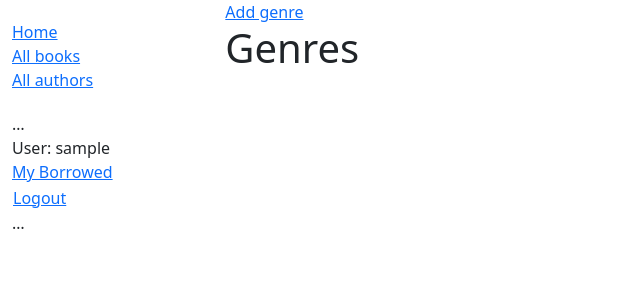
After one commit to DrewKrehel/local-library-django-tutorial-dk, a Django app: page /catalog/genres/ in a window 1280 px wide. The commit adds this page. Shown: the top 300 px of the page, without its empty margins (0-640 px from the left). Run offline with Django 4.2, Linux system fonts and the light colour scheme; the visitor is signed in with stand-in values (Sample User, id 1); data that the repository does not hold is empty.

Commit message:
adding genres

```diff
--- a/locallibrary/catalog/templates/catalog/author_detail.html
+++ b/locallibrary/catalog/templates/catalog/author_detail.html
@@ -29,4 +29,7 @@
             <p>No books found for this author.</p>
         {% endif %}
     </div>
+
+    <a href="{% url 'author-update' author.pk %}">Update Author</a> |
+    <a href="{% url 'author-delete' author.pk %}">Delete Author</a>
 {% endblock %}
--- a/locallibrary/catalog/templates/catalog/author_list.html
+++ b/locallibrary/catalog/templates/catalog/author_list.html
@@ -5,6 +5,8 @@
 {% endblock %}
 
 {% block content %}
+  <a href="{% url 'author-create' %}">Add Author</a>
+
   <h1>Authors</h1>
   <ul>
     {% for author in authors %}
--- /dev/null
+++ b/locallibrary/catalog/templates/catalog/genre_list.html
@@ -0,0 +1,22 @@
+{% extends "base_generic.html" %}
+
+{% block title %}
+    <title>Genres | Local Library</title>
+{% endblock %}
+
+{% block content %}
+  <a href="{% url 'genre-create' %}">Add genre</a>
+
+  <h1>Genres</h1>
+  <ul>
+    {% for genre in genres %}
+      <li>
+        <em>
+          <a href="{{ genre.get_absolute_url }}">
+            {{ genre.name }}
+          </a>
+        </em>
+      </li>
+    {% endfor %}
+  </ul>
+{% endblock %}
--- a/locallibrary/catalog/urls.py
+++ b/locallibrary/catalog/urls.py
@@ -7,9 +7,17 @@ urlpatterns = [
     path('book/<int:pk>', views.BookDetailView.as_view(), name='book-detail'),
     path("book/create/", views.BookCreateView.as_view(), name="book-create"),
     path("book/<int:pk>/update/", views.BookUpdateView.as_view(), name="book-update"),
-    path('book/<int:pk>/delete', views.BookDeleteView.as_view(), name="book-delete"),
+    path('book/<int:pk>/delete/', views.BookDeleteView.as_view(), name="book-delete"),
     path("authors/", views.AuthorListView.as_view(), name="authors"),
     path('author/<int:pk>', views.AuthorDetailView.as_view(), name='author-detail'),
+    path("author/create/", views.AuthorCreateView.as_view(), name="author-create"),
+    path("author/<int:pk>/update/", views.AuthorUpdateView.as_view(), name="author-update"),
+    path("author/<int:pk>/delete/", views.AuthorDeleteView.as_view(), name="author-delete"),
+    path("genres/", views.GenreListView.as_view(), name="genres"),
+    path("genre/<int:pk>", views.GenreDetailView.as_view(), name="genre-detail"),
+    path("genre/create/", views.GenreCreateView.as_view(), name="genre-create"),
+    path("genre/<int:pk>/update/", views.GenreUpdateView.as_view(), name="genre-update"),
+    path("genre/<int:pk>/delete/", views.GenreDeleteView.as_view(), name="genre-delete"),
     path('mybooks/', views.LoanedBooksByUserListView.as_view(), name='my-borrowed'),
 
 ]
--- a/locallibrary/catalog/views.py
+++ b/locallibrary/catalog/views.py
@@ -113,6 +113,37 @@ class AuthorListView(LoginRequiredMixin, generic.ListView):
 class AuthorDetailView(LoginRequiredMixin, generic.DetailView):
     model = Author
 
+class AuthorCreateView(LoginRequiredMixin, generic.CreateView):
+    model = Author
+    fields = ['first_name', 'last_name', 'date_of_birth', 'date_of_death']
+
+class AuthorUpdateView(LoginRequiredMixin, generic.UpdateView):
+    model = Author
+    fields = ['first_name', 'last_name', 'date_of_birth', 'date_of_death']
+
+class AuthorDeleteView(LoginRequiredMixin, generic.DeleteView):
+    model = Author
+    success_url = reverse_lazy('authors')
+
+# Genre_CRUD 'Class' views
+class GenreDetailView(LoginRequiredMixin, generic.DetailView):
+    model = Genre
+
+class GenreListView(LoginRequiredMixin, generic.ListView):
+    model = Genre
+    context_object_name = "genres"
+
+class GenreCreateView(LoginRequiredMixin, generic.CreateView):
+    model = Genre
+    fields = ['name']
+
+class GenreUpdateView(LoginRequiredMixin, generic.UpdateView):
+    model = Genre
+    fields = ['name']
+
+class GenreDeleteView(LoginRequiredMixin, generic.DeleteView):
+    model = Genre
+    success_url = reverse_lazy('genres')
 
 class LoanedBooksByUserListView(LoginRequiredMixin, generic.ListView):
     """Generic class-based view listing books on loan to current user."""
```
Also changed, not shown: locallibrary/catalog/templates/catalog/genre_detail.html (added, +29 -0 lines).
